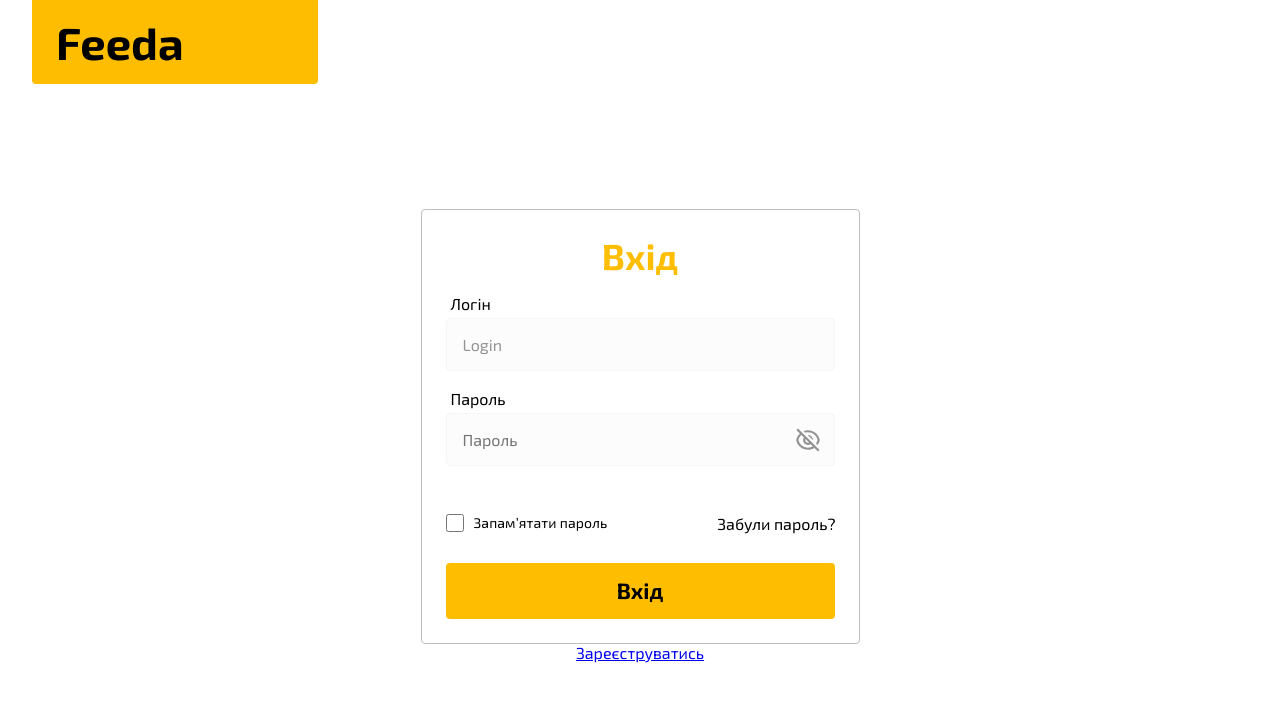
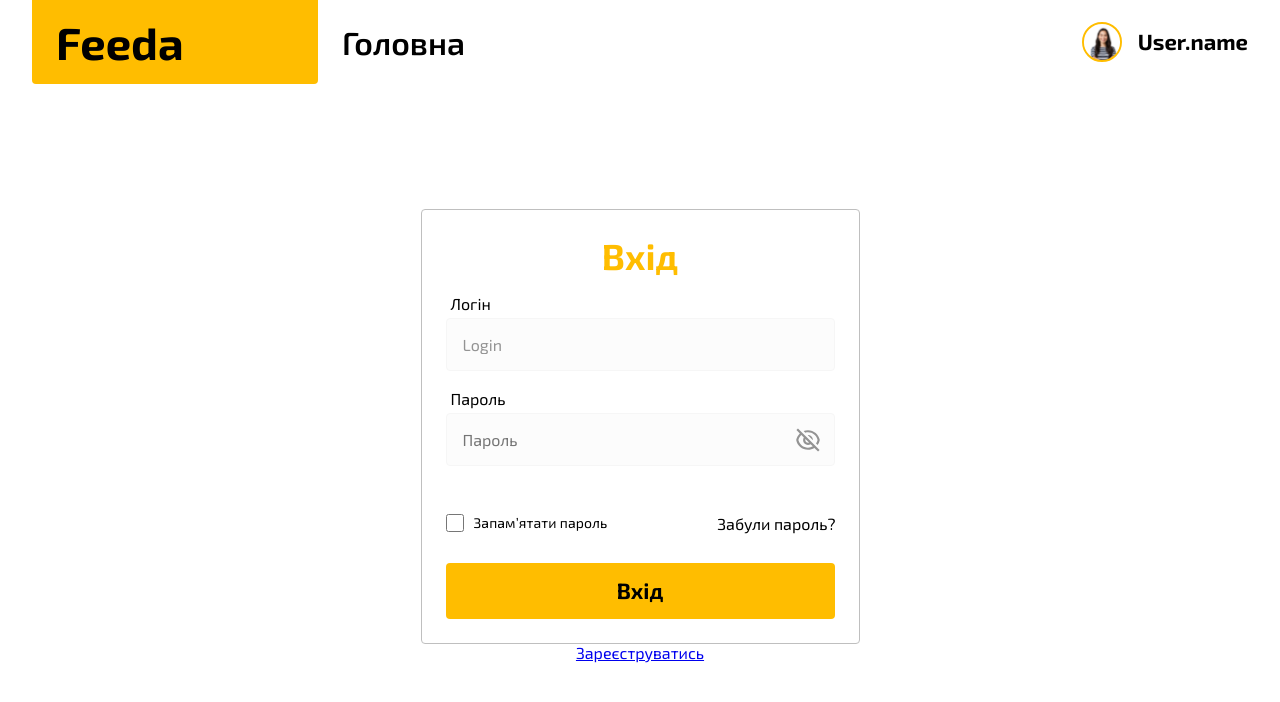
Before and after one commit to baza-trainee/feeda2.0, a React (Vite) app: page /login in a window 1280 px wide. Shown: the top 702 px of the page. Built offline with nearby package versions, Linux system fonts and the light colour scheme.

Commit message:
fix(header): add new components on header
add header title, add user info

```diff
--- a/src/App.jsx
+++ b/src/App.jsx
@@ -1,4 +1,4 @@
-import { Route, Routes, Navigate } from 'react-router-dom';
+import { Route, Routes } from 'react-router-dom';
 import LoginPage from './pages/LoginPage/LoginPage';
 import RegisterPage from './pages/RegisterPage/RegisterPage';
 import Layout from './components/Layout/Layout';
@@ -9,10 +9,7 @@ function App() {
     <>
       <Layout />
       <Routes>
-        <Route
-          path="/"
-          element={<Navigate to="/login" />}
-        />
+        <Route path="/" element={<MainPage />} />
         <Route path="/login" element={<LoginPage />} />
         <Route
           path="/register"
@@ -22,7 +19,6 @@ function App() {
           path="/forgot-pass"
           element={<RegisterPage />}
         />
-        <Route path="/main" element={<MainPage />} />
       </Routes>
     </>
   );
--- a/src/components/UI/Header/Header.jsx
+++ b/src/components/UI/Header/Header.jsx
@@ -1,15 +1,47 @@
-import React from 'react'
-import { HeaderLogo, HeaderStyled } from './Header.styled'
+import React from 'react';
+import { useLocation } from 'react-router-dom';
+import {
+  HeaderLogo,
+  HeaderStyled,
+  MainHeader,
+  PageTitle,
+  UserInfo,
+  UserPhoto,
+  UserName,
+} from './Header.styled';
 
 const Header = () => {
+  const location = useLocation();
+
+  const getPageTitle = (path) => {
+    switch (path) {
+      case '/settings':
+        return 'Налаштування';
+      case '/passed':
+        return 'Погоджено';
+      case '/failed':
+        return 'Відмовлено';
+      case '/add':
+        return 'Додавання кандидата';
+      default:
+        return 'Головна';
+    }
+  };
+
   return (
-	<HeaderStyled>
-		<HeaderLogo>
-			Feeda
-		</HeaderLogo>
-	</HeaderStyled>
+    <HeaderStyled>
+      <HeaderLogo>Feeda</HeaderLogo>
+      <MainHeader>
+        <PageTitle>
+          {getPageTitle(location.pathname)}
+        </PageTitle>
+        <UserInfo>
+          <UserPhoto src="../../../../public/userPhoto.svg"></UserPhoto>
+          <UserName>User.name</UserName>
+        </UserInfo>
+      </MainHeader>
+    </HeaderStyled>
+  );
+};
 
-  )
-}
-
-export default Header
+export default Header;
--- a/src/components/UI/Header/Header.styled.jsx
+++ b/src/components/UI/Header/Header.styled.jsx
@@ -1,18 +1,52 @@
-import styled from "styled-components";
+import styled from 'styled-components';
 
 export const HeaderStyled = styled.header`
-	padding-left: 32px;
-`
+  padding: 0 32px 0 32px;
+  display: flex;
+  flex-direction: row;
+`;
 
 export const HeaderLogo = styled.h1`
-	width: 286px;
+  min-width: 286px;
+  margin-right: 24px;
   border-radius: 0px 0px 4px 4px;
   background: var(--yellow);
   padding: 16px 24px;
   color: var(--black);
-	font-family: "Exo 2";
+  font-family: 'Exo 2';
   font-size: var(--title-main-medium-fs);
   font-weight: var(--title-main-medium-fw);
   line-height: var(--title-main-medium-lh);
   letter-spacing: 0%;
-`
+`;
+
+export const MainHeader = styled.div`
+  display: flex;
+  flex-direction: row;
+  width: 100%;
+  justify-content: space-between;
+`;
+
+export const PageTitle = styled.h1`
+  font-weight: var(--title-medium-fw);
+  font-size: var(--headline-large-fs);
+  display: flex;
+  align-items: center;
+`;
+
+export const UserInfo = styled.div`
+  display: flex;
+  flex-direction: row;
+  align-items: center;
+`;
+
+export const UserPhoto = styled.img`
+  width: 40px;
+  height: 40px;
+  margin-right: 16px;
+`;
+
+export const UserName = styled.div`
+  font-weight: var(--title-large-fw);
+  font-size: var(--title-large-fs);
+`;
```
Also changed, not shown: public/userPhoto.svg (added). Lines whose indentation alone changed are shown as unchanged.
